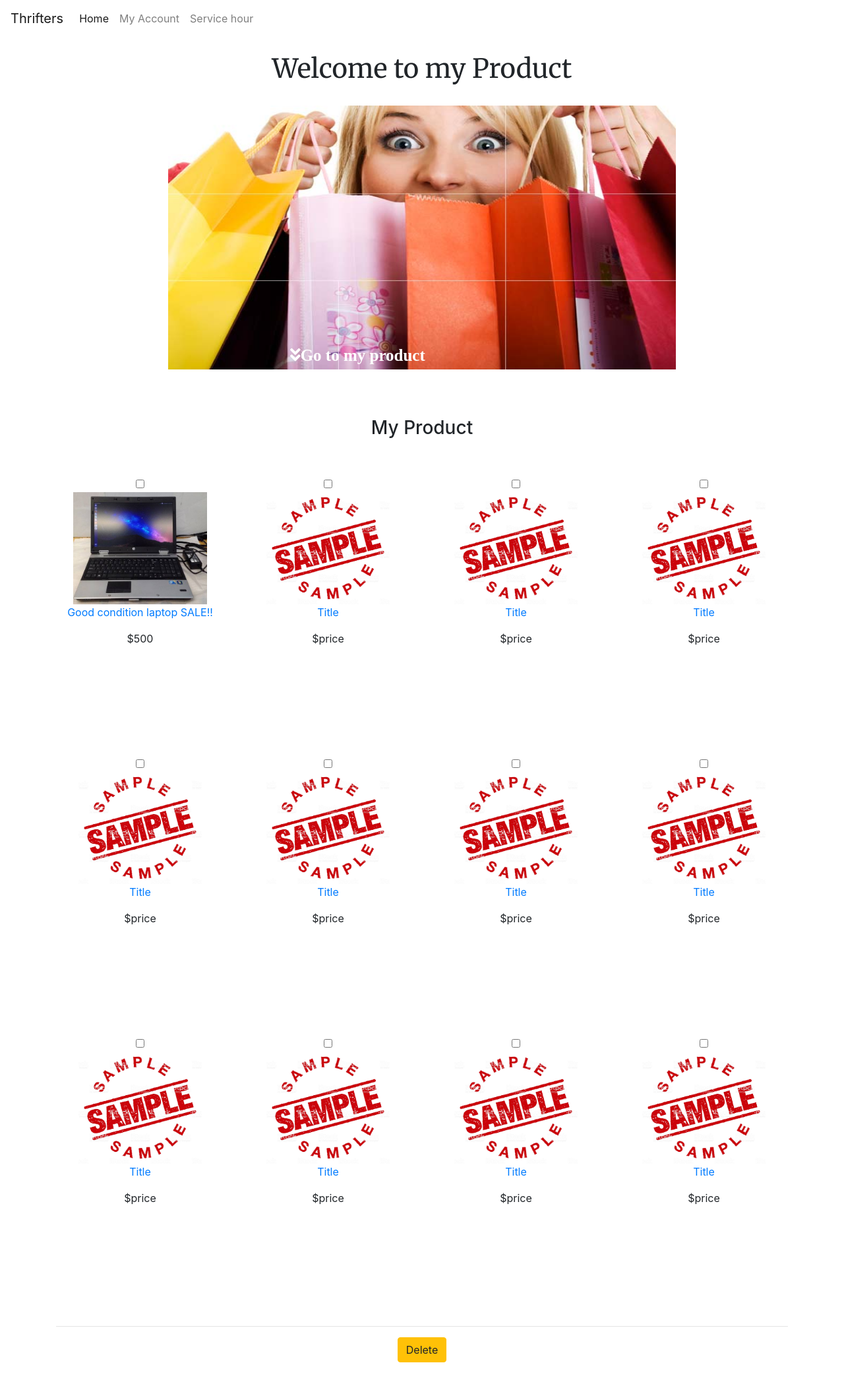
After one commit to ham8821/Shopping_webpage, a PHP site: page /Shopping_webpage/myproduct.php in a window 1280 px wide. The commit adds this page. Shown: the whole page at 66% size. Run offline with PHP 8.4, Linux system fonts and the light colour scheme; some libraries are stand-ins or nearby versions.

Commit message:
account, myproduct design done

```diff
--- a/Index.php
+++ b/Index.php
@@ -1,10 +1,5 @@
 <?php
  session_start();
-  $_SESSION['email']=$email;
-  $_SESSION['firstname']=$firstname;
-  $_SESSION['lastname']=$lastname;
-  $_SESSION['password']=$password;
-  $_SESSION['address']=$address;
 
  ?>
 
--- a/index_loginsuccess.php
+++ b/index_loginsuccess.php
@@ -87,7 +87,8 @@
                                           <div class="card">
                                             <div class="card-header">
 
-                                              <h3>WELCOME <?php echo $_SESSION['email'] ?> !</h3>
+                                              <h3>WELCOME <?php echo $_SESSION['email'] ?> </h3>
+                                              <br>
                                               <div class="d-flex justify-content-end social_icon">
 
                                                 <span><a href="https://www.facebook.com/">
--- /dev/null
+++ b/myproduct.php
@@ -0,0 +1,267 @@
+<?php
+
+  session_start();
+?>
+<!DOCTYPE html>
+<html lang="en">
+<head>
+    <meta charset="UTF-8">
+    <meta name="viewport" content="width=device-width, initial-scale=1.0">
+    <meta http-equiv="X-UA-Compatible" content="ie=edge">
+    <link rel="stylesheet" href="Css/account.css">
+    <link rel="stylesheet" href="https://cdnjs.cloudflare.com/ajax/libs/font-awesome/4.7.0/css/font-awesome.min.css">
+    <link rel="stylesheet" href="Css/css/bootstrap.css"></link>
+    <link rel="stylesheet" href="https://use.fontawesome.com/releases/v5.3.1/css/all.css" integrity="sha384-mzrmE5qonljUremFsqc01SB46JvROS7bZs3IO2EmfFsd15uHvIt+Y8vEf7N7fWAU" crossorigin="anonymous">
+    <link href="https://fonts.googleapis.com/css?family=Lora|Roboto" rel="stylesheet">
+    <link href="https://fonts.googleapis.com/css?family=Merriweather|Noto+Serif" rel="stylesheet">
+
+
+    <title>My Product</title>
+</head>
+<body>
+    <!----------------- topnav -------------------------------->
+    <nav class="navbar navbar-expand-lg navbar-light mynavbar">
+                <a class="navbar-brand" id="navbar" href="#">Thrifters</a>
+                <button class="navbar-toggler" type="button" data-toggle="collapse" data-target="#navbarNav" aria-controls="navbarNav" aria-expanded="false" aria-label="Toggle navigation">
+                  <span class="navbar-toggler-icon"></span>
+                </button>
+                <div class="collapse navbar-collapse" id="navbarNav">
+                  <ul class="navbar-nav">
+                    <li class="nav-item active">
+                      <a class="nav-link" href="index_loginsuccess.php">Home <span class="sr-only">(current)</span></a>
+                    </li>
+
+                    <li class="nav-item">
+                        <a class="nav-link" href="myaccount.php">My Account</a>
+                      </li>
+                    <li class="nav-item">
+                        <a class="nav-link" href="#" onclick="myFunction(); return false">Service hour</a>
+                      </li>
+                  </ul>
+                </div>
+              </nav>
+    <!-- --------------------heading---------------------"----------- -->
+    <br>
+    <div class="mainword">
+    <center>    <h1 style="
+        font-family: 'Merriweather', serif;
+    " font-family="'Merriweather', serif" ;="" >Welcome to my Product</h1></center>
+    </div>
+    <br>
+   <!-- --------------------heading---------------------"----------- -->
+
+     <div class="container" id="mainbox">
+
+        <div class="row">
+          <div class="contentbox col-12">
+
+
+                                <img class="mainpic" src="images/shopping1.jpg" alt="accountmain">
+                                  <a href="#myproduct"><i id="pointbutton" class="fa fa-angle-double-down"  >Go to my product</i></a>
+
+
+
+
+
+
+
+            </div>
+
+        </div>
+     </div>
+
+
+
+
+
+<!----------------------------------------------------- my product list -------------------------------------------------------------->
+<br>
+<section id="myproduct">
+    <br><br>
+   <center> <h3> My Product </h3></center>
+    <br><br>
+                <div class="container">
+                 <div class="row">
+
+                     <div class="col-sm-4 col-md-4 col-lg-3 col-xl-3">
+                     <input type="checkbox" class="checkbox" name="select" value="select">
+                            <div class="contentbox">
+                            <img class="img-fluid" src="images/laptop1.jpg" alt="laptopphoto" class="pic">
+                                <div class="productdescription">
+                                <p class="producttitle"><a href="product.html">Good condition laptop SALE!!</a></p>
+                                <p class="price">$500</p>
+
+                                </div>
+                            </div>
+                      </div>
+
+                      <div class="col-sm-4 col-md-4 col-lg-3 col-xl-3">
+                      <input type="checkbox" class="checkbox" name="select" value="select">
+                            <div class="contentbox">
+                            <img class="img-fluid" src="images/sampleimg.jpg" alt="samplepic" class="pic">
+                            <div class="productdescription">
+                                <p class="producttitle"><a href="product.html">Title</a></p>
+                                <p class="price">$price</p>
+
+                                </div>
+
+                             </div>
+                      </div>
+
+                      <div class="col-sm-4 col-md-4 col-lg-3 col-xl-3">
+                      <input type="checkbox" class="checkbox" name="select" value="select">
+                          <div class="contentbox">
+                          <img class="img-fluid" src="images/sampleimg.jpg" alt="samplepic" class="pic">
+                          <div class="productdescription">
+                              <p class="producttitle"><a href="product.html">Title</a></p>
+                              <p class="price">$price</p>
+
+                              </div>
+                           </div>
+                      </div>
+
+                      <div class="col-sm-4 col-md-4 col-lg-3 col-xl-3">
+                      <input type="checkbox" class="checkbox" name="select" value="select">
+                          <div class="contentbox">
+                              <img class="img-fluid" src="images/sampleimg.jpg" alt="samplepic" class="pic">
+                              <div class="productdescription">
+                                  <p class="producttitle"><a href="product.html">Title</a></p>
+                                  <p class="price">$price</p>
+
+                                  </div>
+
+                               </div>
+                      </div>
+
+                      <div class="col-sm-4 col-md-4 col-lg-3 col-xl-3">
+                      <input type="checkbox" class="checkbox" name="select" value="select">
+                          <div class="contentbox">
+                          <img class="img-fluid" src="images/sampleimg.jpg" alt="samplepic" class="pic">
+                          <div class="productdescription">
+                              <p class="producttitle"><a href="product.html">Title</a></p>
+                              <p class="price">$price</p>
+
+                              </div>
+
+                           </div>
+                    </div>
+
+                    <div class="col-sm-4 col-md-4 col-lg-3 col-xl-3">
+                    <input type="checkbox" class="checkbox" name="select" value="select">
+                        <div class="contentbox">
+                        <img class="img-fluid" src="images/sampleimg.jpg" alt="samplepic" class="pic">
+                        <div class="productdescription">
+                            <p class="producttitle"><a href="product.html">Title</a></p>
+                            <p class="price">$price</p>
+
+                            </div>
+                         </div>
+                    </div>
+
+                    <div class="col-sm-4 col-md-4 col-lg-3 col-xl-3">
+                    <input type="checkbox" class="checkbox" name="select" value="select">
+                        <div class="contentbox">
+                            <img class="img-fluid" src="images/sampleimg.jpg" alt="samplepic" class="pic">
+                            <div class="productdescription">
+                                <p class="producttitle"><a href="product.html">Title</a></p>
+                                <p class="price">$price</p>
+
+                                </div>
+
+                             </div>
+                    </div>
+
+                    <div class="col-sm-4 col-md-4 col-lg-3 col-xl-3">
+                    <input type="checkbox" class="checkbox" name="select" value="select">
+                        <div class="contentbox">
+                        <img class="img-fluid" src="images/sampleimg.jpg" alt="samplepic" class="pic">
+                        <div class="productdescription">
+                            <p class="producttitle"><a href="product.html">Title</a></p>
+                            <p class="price">$price</p>
+
+                            </div>
+
+                         </div>
+                  </div>
+
+                  <div class="col-sm-4 col-md-4 col-lg-3 col-xl-3">
+                  <input type="checkbox" class="checkbox" name="select" value="select">
+                      <div class="contentbox">
+                      <img class="img-fluid" src="images/sampleimg.jpg" alt="samplepic" class="pic">
+                      <div class="productdescription">
+                          <p class="producttitle"><a href="product.html">Title</a></p>
+                          <p class="price">$price</p>
+
+                          </div>
+                       </div>
+                  </div>
+
+                  <div class="col-sm-4 col-md-4 col-lg-3 col-xl-3">
+                  <input type="checkbox" class="checkbox" name="select" value="select">
+                      <div class="contentbox">
+                          <img class="img-fluid" src="images/sampleimg.jpg" alt="samplepic" class="pic">
+                          <div class="productdescription">
+                              <p class="producttitle"><a href="product.html">Title</a></p>
+                              <p class="price">$price</p>
+
+                              </div>
+
+                           </div>
+                  </div>
+                  <div class="col-sm-4 col-md-4 col-lg-3 col-xl-3">
+                  <input type="checkbox" class="checkbox" name="select" value="select">
+                      <div class="contentbox">
+                      <img class="img-fluid" src="images/sampleimg.jpg" alt="samplepic" class="pic">
+                      <div class="productdescription">
+                          <p class="producttitle"><a href="product.html">Title</a></p>
+                          <p class="price">$price</p>
+
+                          </div>
+
+                       </div>
+                </div>
+                <div class="col-sm-4 col-md-4 col-lg-3 col-xl-3">
+                  <input type="checkbox" class="checkbox" name="select" value="select">
+                      <div class="contentbox">
+                      <img class="img-fluid" src="images/sampleimg.jpg" alt="samplepic" class="pic">
+                      <div class="productdescription">
+                          <p class="producttitle"><a href="product.html">Title</a></p>
+                          <p class="price">$price</p>
+
+                          </div>
+                       </div>
+                  </div>
+
+
+
+                </div>
+                <hr>
+                <center><button type="button" class="btn btn-warning">Delete</Delete></center>
+
+                <br> <br>
+
+                 </div>
+
+              </div>
+
+
+
+
+              </section>
+<section>
+
+
+</section>
+    <script  src="main.js" type="text/javascript"></script>
+    <script src="https://code.jquery.com/jquery-3.2.1.js"></script>
+    <script type="text/javascript" src="Css/js/bootstrap.js"></script>
+    <script src="https://ajax.googleapis.com/ajax/libs/jquery/3.3.1/jquery.min.js"></script>
+
+    <link rel="stylesheet" href="https://cdnjs.cloudflare.com/ajax/libs/font-awesome/4.7.0/css/font-awesome.min.css">
+    <link rel="stylesheet" href="Css/css/bootstrap.css"></link>
+    <script type="text/javascript" src="Css/js/bootstrap.js"></script>
+    <link rel="stylesheet" href="https://use.fontawesome.com/releases/v5.3.1/css/all.css" integrity="sha384-mzrmE5qonljUremFsqc01SB46JvROS7bZs3IO2EmfFsd15uHvIt+Y8vEf7N7fWAU" crossorigin="anonymous">
+    <link href="https://fonts.googleapis.com/css?family=Lora|Roboto" rel="stylesheet">
+
+</body>
+</html>
```
Also changed, not shown: myaccount.php (+32 -20 lines), Css/account.css (line endings or trailing spaces).
